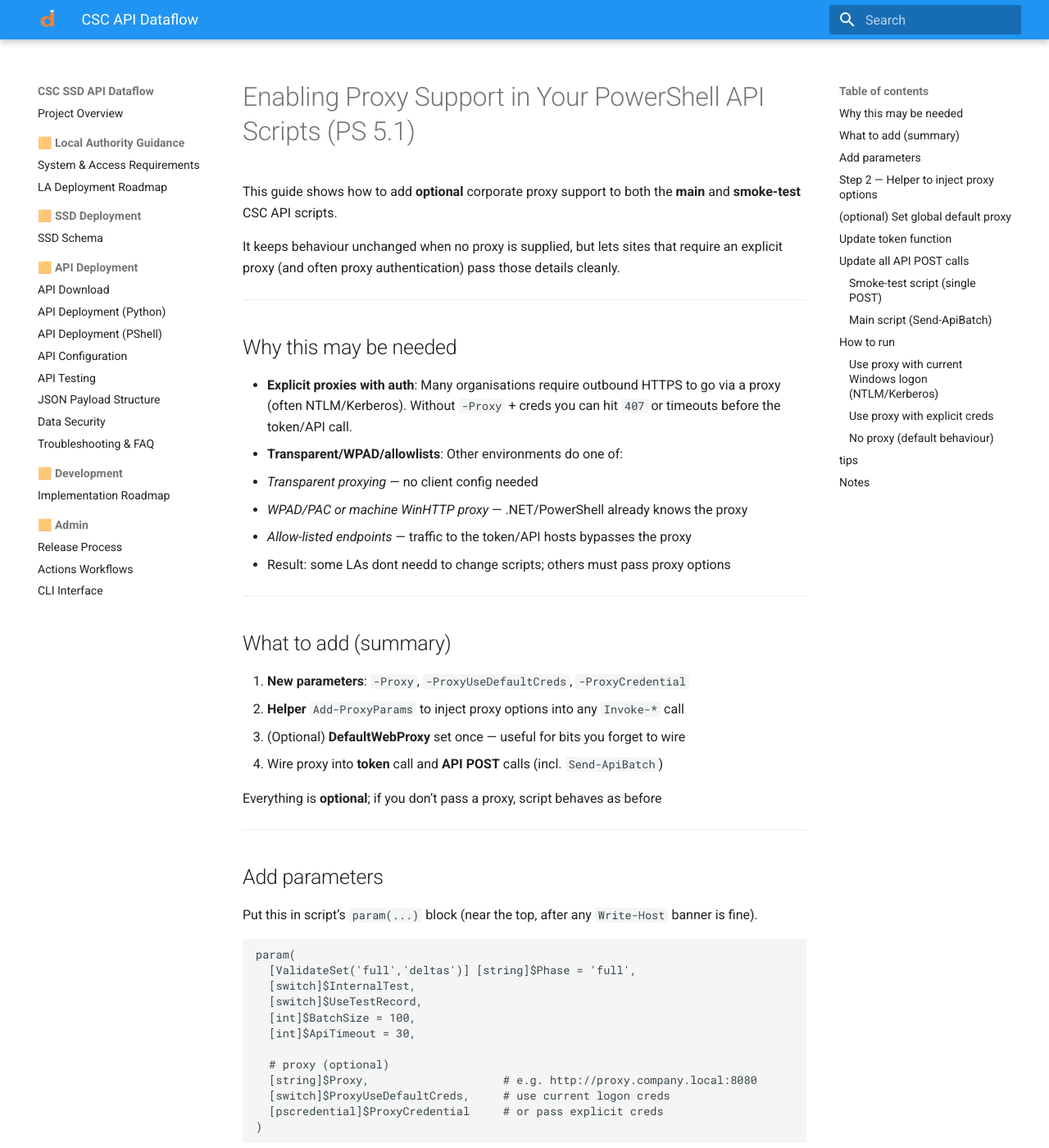
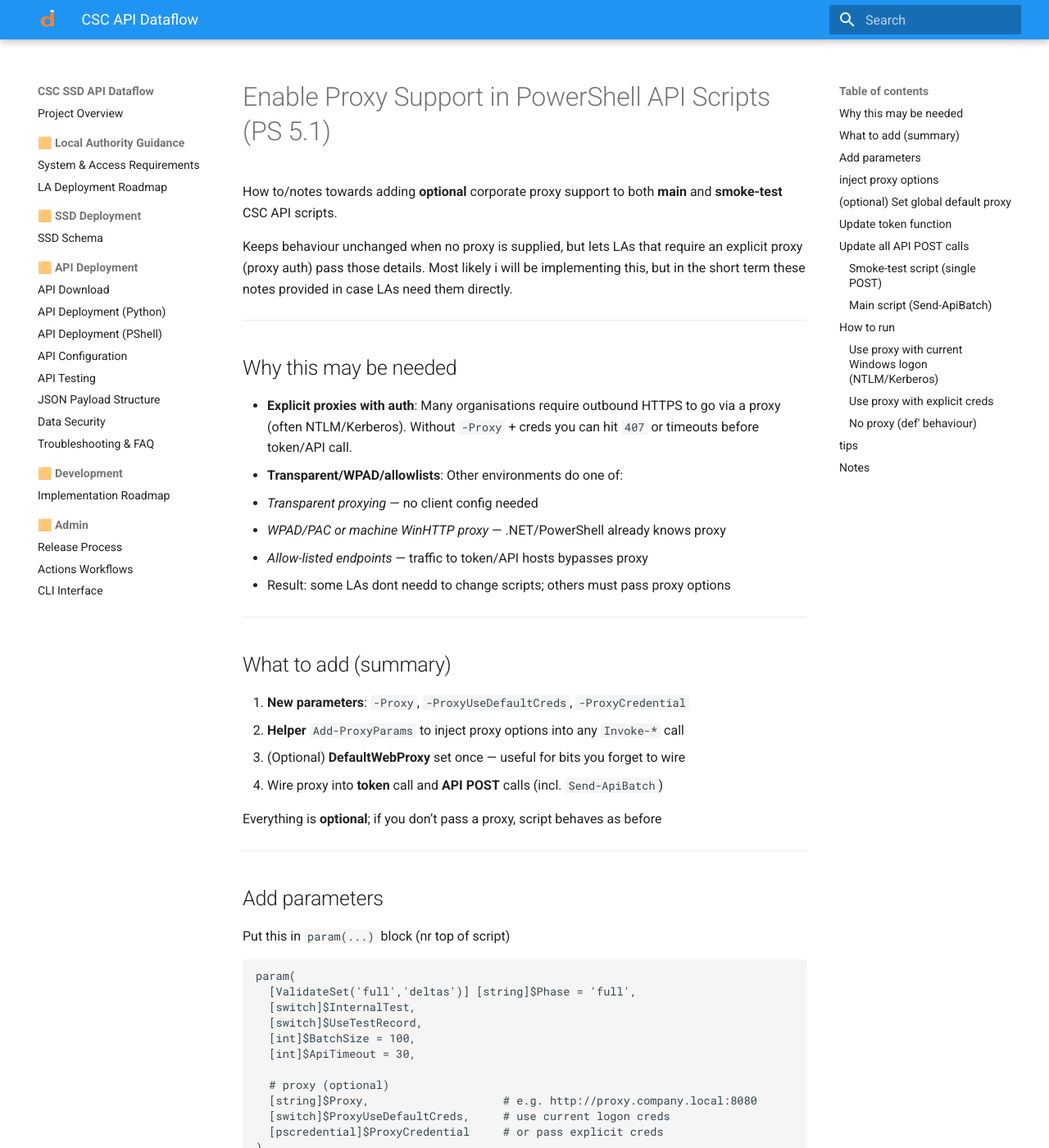
Before and after one commit to data-to-insight/dfe-csc-api-data-flows, an MkDocs documentation site: the page built from docs/admin-make_proxy_changes.md, in a window 1280 px wide and 1400 px high. Shown: the whole window at 82% size. Built offline with MkDocs 1.6.1 and Material for MkDocs 9.7.7, drawn with Linux system fonts in a browser that asks for light colours; some of the changed text lies outside the part shown.

Commit message:
notes for LA proxy inclusion on API changes

````diff
--- a/docs/admin-make_proxy_changes.md
+++ b/docs/admin-make_proxy_changes.md
@@ -1,19 +1,19 @@
 
-# Enabling Proxy Support in Your PowerShell API Scripts (PS 5.1)
+# Enable Proxy Support in PowerShell API Scripts (PS 5.1)
 
-This guide shows how to add **optional** corporate proxy support to both the **main** and **smoke-test** CSC API scripts.
+How to/notes towards adding **optional** corporate proxy support to both **main** and **smoke-test** CSC API scripts.
 
-It keeps behaviour unchanged when no proxy is supplied, but lets sites that require an explicit proxy (and often proxy authentication) pass those details cleanly.
+Keeps behaviour unchanged when no proxy is supplied, but lets LAs that require an explicit proxy (proxy auth) pass those details. Most likely i will be implementing this, but in the short term these notes provided in case LAs need them directly.
 
 ---
 
 ## Why this may be needed
 
-- **Explicit proxies with auth**: Many organisations require outbound HTTPS to go via a proxy (often NTLM/Kerberos). Without `-Proxy` + creds you can hit `407` or timeouts before the token/API call.
+- **Explicit proxies with auth**: Many organisations require outbound HTTPS to go via a proxy (often NTLM/Kerberos). Without `-Proxy` + creds you can hit `407` or timeouts before token/API call.
 - **Transparent/WPAD/allowlists**: Other environments do one of:
   - *Transparent proxying* — no client config needed
-  - *WPAD/PAC or machine WinHTTP proxy* — .NET/PowerShell already knows the proxy
-  - *Allow-listed endpoints* — traffic to the token/API hosts bypasses the proxy
+  - *WPAD/PAC or machine WinHTTP proxy* — .NET/PowerShell already knows proxy
+  - *Allow-listed endpoints* — traffic to token/API hosts bypasses proxy
 - Result: some LAs dont needd to change scripts; others must pass proxy options
 
 ---
@@ -31,7 +31,7 @@ Everything is **optional**; if you don’t pass a proxy, script behaves as befor
 
 ## Add parameters
 
-Put this in script’s `param(...)` block (near the top, after any `Write-Host` banner is fine).
+Put this in `param(...)` block (nr top of script)
 
 ```powershell
 param(
@@ -48,13 +48,13 @@ param(
 )
 ```
 
-> Tip: don’t set both `-ProxyUseDefaultCreds` **and** `-ProxyCredential` at the same time.
+> Tip: don’t set both `-ProxyUseDefaultCreds` **and** `-ProxyCredential` at same time (might cause conflict here)
 
 ---
 
-## Step 2 — Helper to inject proxy options
+## inject proxy options
 
-Add this once. You’ll re‑use it for token + data calls.
+Add this. It gets re‑used for token + data calls
 
 ```powershell
 function Add-ProxyParams {
@@ -72,7 +72,7 @@ function Add-ProxyParams {
 
 ## (optional) Set global default proxy
 
-This helps diagnostics and any stray calls you forget to wire. Safe to omit.
+Helps diagnostic and stray calls you forget to wire.
 
 ```powershell
 if ($Proxy) {
@@ -87,7 +87,7 @@ if ($Proxy) {
 
 ## Update token function
 
-Ensure the **token** request uses the proxy. Example for AAD v2 (`scope`) and v1 (`resource`) support:
+Ensure **token** request uses proxy. Eg for AAD v2 (`scope`) and v1 (`resource`) support:
 
 ```powershell
 function Get-OAuthToken {
@@ -187,7 +187,7 @@ Add-ProxyParams -h $irm | Out-Null
 $response = Invoke-RestMethod @irm
 ```
 
-- **Call-site** passes through the proxy options:
+- **Call-site** passes through proxy options:
 ```powershell
 Send-ApiBatch -batch $batchSlice `
   -endpoint $api_endpoint_with_lacode `
@@ -220,7 +220,7 @@ $cred = Get-Credential  # DOMAIN\user + password
   -ProxyCredential $cred
 ```
 
-### No proxy (default behaviour)
+### No proxy (def' behaviour)
 ```powershell
 .\phase_1_api_payload.ps1 -Phase full
 ```
@@ -229,15 +229,15 @@ $cred = Get-Credential  # DOMAIN\user + password
 
 ## tips
 
-- **401 on token**: wrong AAD flow (v1 vs v2), wrong `scope`/`resource`, client secret expired, or proxy intercepting/stripping auth — ensure token call also uses the proxy.
-- **407 Proxy Authentication Required**: pass `-ProxyUseDefaultCreds` (preferred on joined servers running as service accounts) **or** `-ProxyCredential`.
-- **403 from API**: token audience/scope mismatch, WAF rules — include clean headers (e.g. `Accept: application/json`, tame `User-Agent`), ensure payload matches schema.
-- **Timeouts / TLS errors**: proxy SSL inspection, blocked CONNECT; check with `netsh winhttp show proxy` and the script’s diagnostics.
-- **Mixed config**: don’t set both `-ProxyUseDefaultCreds` and `-ProxyCredential`.
+- **401 on token**: wrong AAD flow (v1 vs v2), wrong `scope`/`resource`, client secret expired, or proxy intercepting/stripping auth - ensure token call also uses the proxy
+- **407 Proxy Authentication Required**: pass `-ProxyUseDefaultCreds` (preferred on joined servers running as service accounts) **or** `-ProxyCredential`
+- **403 from API**: token audience/scope mismatch, WAF rules - include clean headers (e.g. `Accept: application/json`, tame `User-Agent`), ensure payload matches schema
+- **Timeouts / TLS errors**: proxy SSL inspection, blocked CONNECT; check with `netsh winhttp show proxy` and the script’s diagnostics
+- **Mixed config**: don’t set both `-ProxyUseDefaultCreds` and `-ProxyCredential`
 
 ---
 
 ## Notes
 
-- PS 5.1 uses .NET `HttpWebRequest` underneath. `-Proxy` on `Invoke-*` is explicit; `DefaultWebProxy` is fallback.
-- If your LA manages WinHTTP proxy via GPO, you may not need to pass `-Proxy` at all — the `DefaultWebProxy` path already works.
+- PS 5.1 uses .NET `HttpWebRequest` underneath. `-Proxy` on `Invoke-*` is explicit; `DefaultWebProxy` is fallback
+- If your LA manages WinHTTP proxy via GPO, you may not need to pass `-Proxy` at all - the `DefaultWebProxy` path already works
````
Also changed, not shown: other parts of docs/admin-make_proxy_changes.md (+1 -1 lines).
